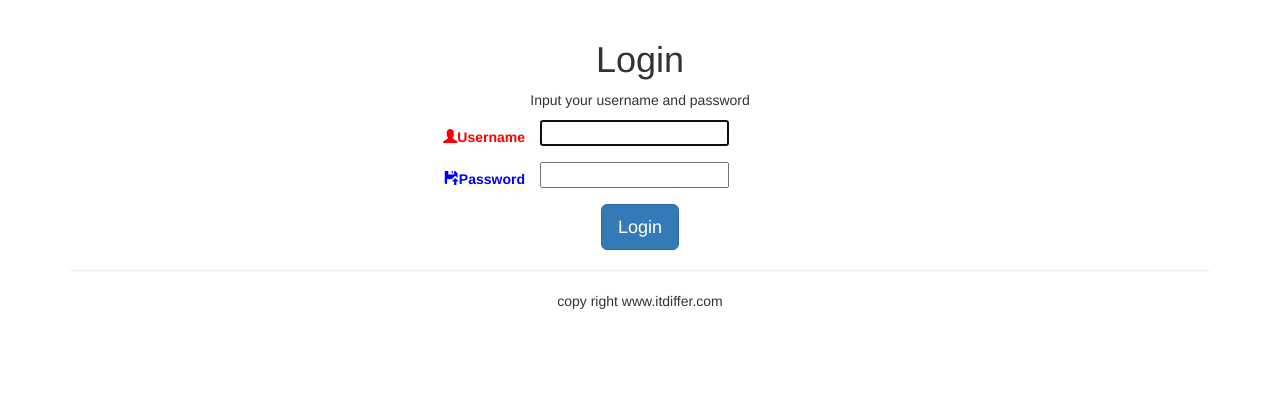
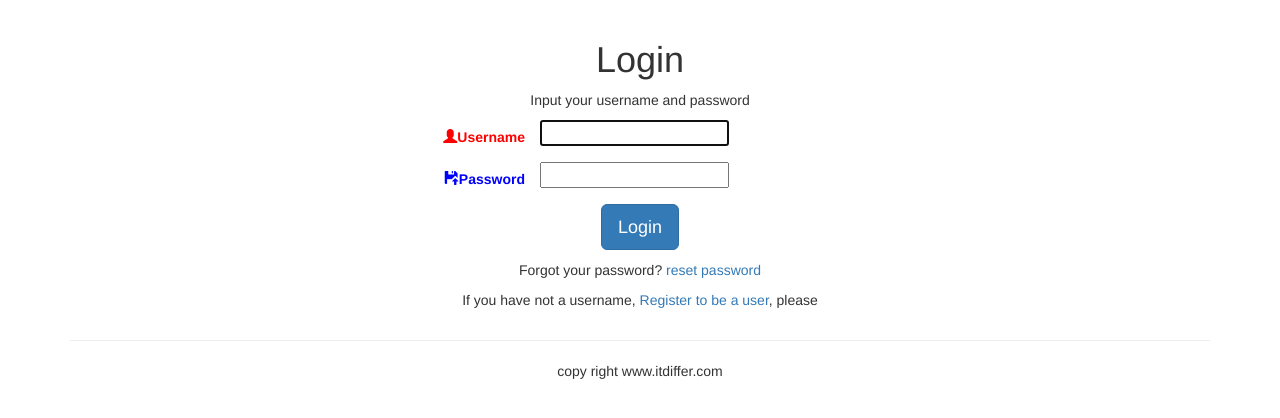
Before and after one commit to jt1024/Django-blog, a Django app: page /account/login/ in a window 1280 px wide. Shown: the part 52-470 px from the top of the page. Run offline with Django 3.2, Linux system fonts and the light colour scheme; some libraries are stand-ins or nearby versions; some web fonts are replaced.

Commit message:
complete password-reset

```diff
--- a/account/urls.py
+++ b/account/urls.py
@@ -1,21 +1,44 @@
-app_name = 'account'
-
 from django.conf.urls import url
 from . import views
 from django.conf import settings
-from django.contrib.auth.views import LoginView, LogoutView, PasswordChangeView, PasswordChangeDoneView
+from django.contrib.auth.views import LoginView, LogoutView, PasswordChangeView, PasswordChangeDoneView, \
+    PasswordResetView, PasswordResetDoneView, PasswordResetConfirmView, PasswordResetCompleteView
+
+app_name = 'account'
 
 urlpatterns = [
     # url(r'^login/$', views.user_login, name="user_login"),
     # url(r'^login/$', LoginView.as_view(), name="user_login"),
     url(r'^login/$', LoginView.as_view(template_name="account/login.html"), name="user_login"),
+
     # url(r'^logout/$', LogoutView.as_view(), name="user_logout"),
     url(r'^logout/$', LogoutView.as_view(template_name="account/logout.html"), name="user_logout"),
+
     url(r'^register/$', views.user_register, name="user_register"),
+
     url(r'^password-change/$', PasswordChangeView.as_view(template_name="account/password_change_form.html",
                                                           success_url="/account/password-change-done"),
         name="password_change"),
-    url(r'^password-change-done/$', PasswordChangeDoneView.as_view(template_name="account/password_change_done.html", ),
+
+    url(r'^password-change-done/$', PasswordChangeDoneView.as_view(template_name="account/password_change_done.html"),
         name="password_change_done"),
 
+    url(r'^password-reset/$', PasswordResetView.as_view(template_name="account/password_reset_form.html",
+                                                        email_template_name="account/password_reset_email.html",
+                                                        subject_template_name='account/password_reset_subject.txt',
+                                                        success_url='/account/password-reset-done/'),
+        name='password_reset'),
+
+    url(r'^password-reset-done/$', PasswordResetDoneView.as_view(template_name="account/password_reset_done.html"),
+        name='password_reset_done'),
+
+    url(r'^password-reset-confirm/(?P<uidb64>[-\w]+)/(?P<token>[-\w]+)/$',
+        PasswordResetConfirmView.as_view(template_name="account/password_reset_confirm.html",
+                                         success_url='/account/password-reset-complete/'),
+        name="password_reset_confirm"),
+
+    url(r'^password-reset-complete/$',
+        PasswordResetCompleteView.as_view(template_name='account/password_reset_complete.html'),
+        name='password_reset_complete'),
+
 ]
--- a/templates/account/login.html
+++ b/templates/account/login.html
@@ -25,5 +25,10 @@
         </div>
         <input type="submit" class="btn btn-primary btn-lg" value="Login">
     </form>
+
+    <p style="margin-top:10px">Forgot your password? <a href="{% url 'account:password_reset' %}">reset password</a></p>
+    <p style="margin-top:10px">If you have not a username, <a href="{% url 'account:user_register' %}">Register to be a
+        user</a>, please</p>
+
 </div>
 {% endblock %}
--- /dev/null
+++ b/templates/account/password_reset_subject.txt
@@ -0,0 +1,3 @@
+{% load i18n %}{% autoescape off %}
+{% blocktrans %}Password reset on {{ site_name }}{% endblocktrans %}
+{% endautoescape %}
```
Also changed, not shown: mysite/settings.py (+7 -0 lines), templates/account/password_reset_complete.html (added, +10 -0 lines), templates/account/password_reset_confirm.html (added, +26 -0 lines), templates/account/password_reset_done.html (added, +14 -0 lines), templates/account/password_reset_email.html (added, +7 -0 lines), templates/account/password_reset_form.html (added, +15 -0 lines), db.sqlite3.
